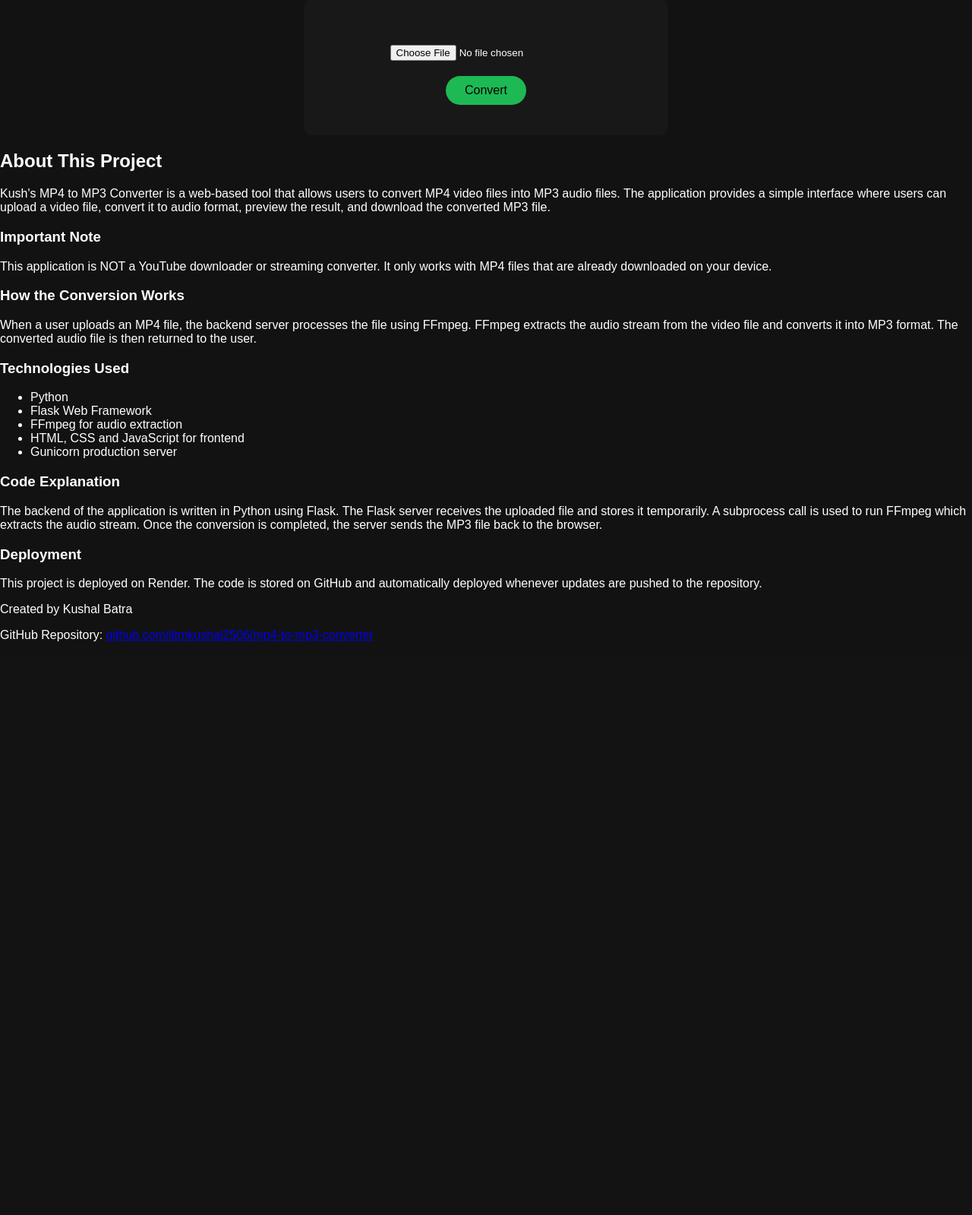
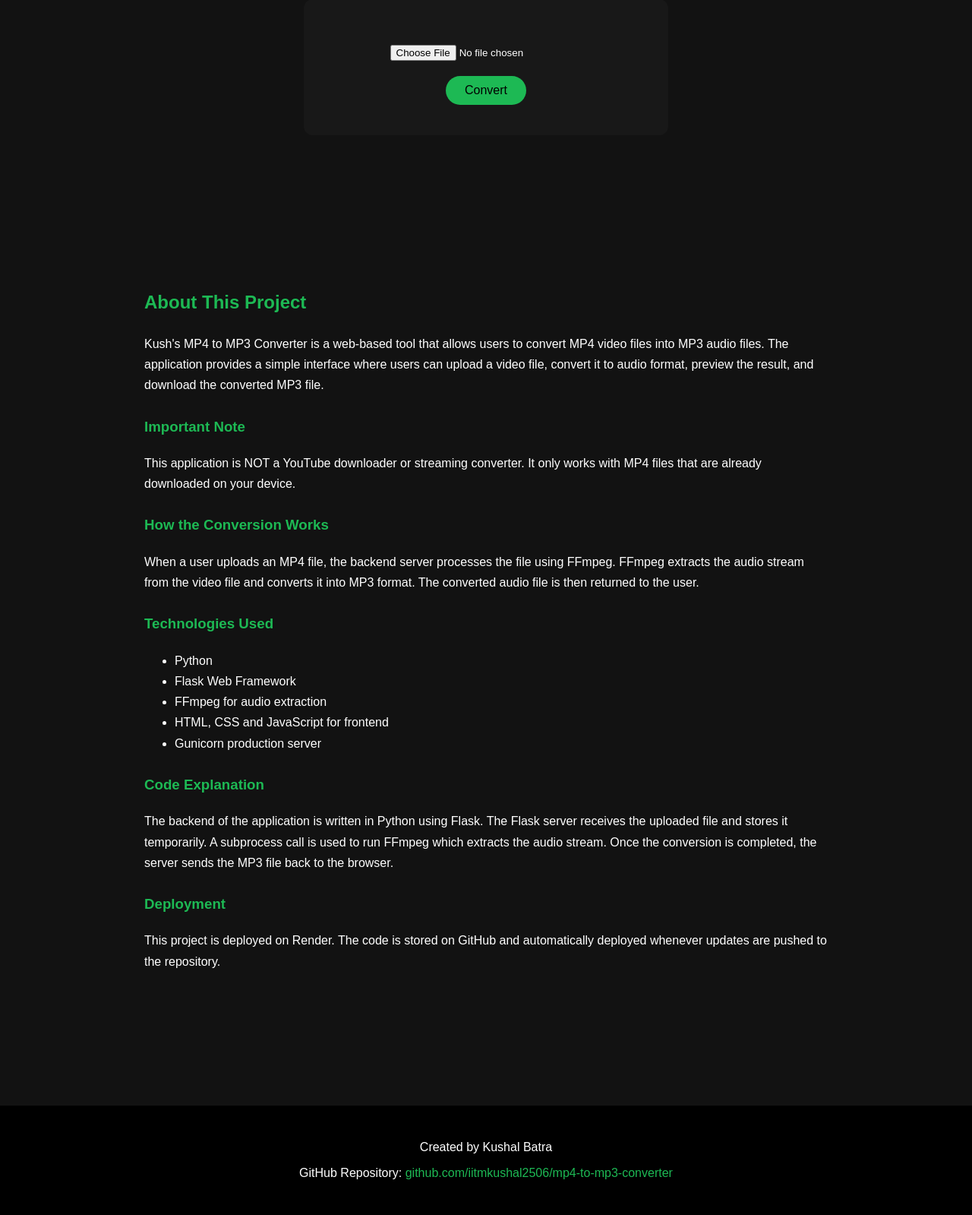
Before and after one commit to iitmkushal2506/mp4-to-mp3-converter, a Flask app: page / in a window 1280 px wide. Shown: the part 277-1876 px from the top of the page at 76% size. Before the commit the page ends 1121 px from the top, so only its background shows below. Run offline with Flask 3, Linux system fonts and the light colour scheme.

Commit message:
Update style.css

```diff
--- a/static/style.css
+++ b/static/style.css
@@ -101,3 +101,51 @@ audio{
 margin-top:20px;
 
 }
+
+.about{
+
+margin-top:120px;
+padding:60px;
+max-width:900px;
+margin-left:auto;
+margin-right:auto;
+text-align:left;
+line-height:1.7;
+
+}
+
+.about h2{
+
+color:#1db954;
+margin-bottom:20px;
+
+}
+
+.about h3{
+
+margin-top:25px;
+color:#1db954;
+
+}
+
+.about ul{
+
+margin-top:10px;
+
+}
+
+footer{
+
+margin-top:100px;
+padding:30px;
+text-align:center;
+background:#000;
+
+}
+
+footer a{
+
+color:#1db954;
+text-decoration:none;
+
+}
```
